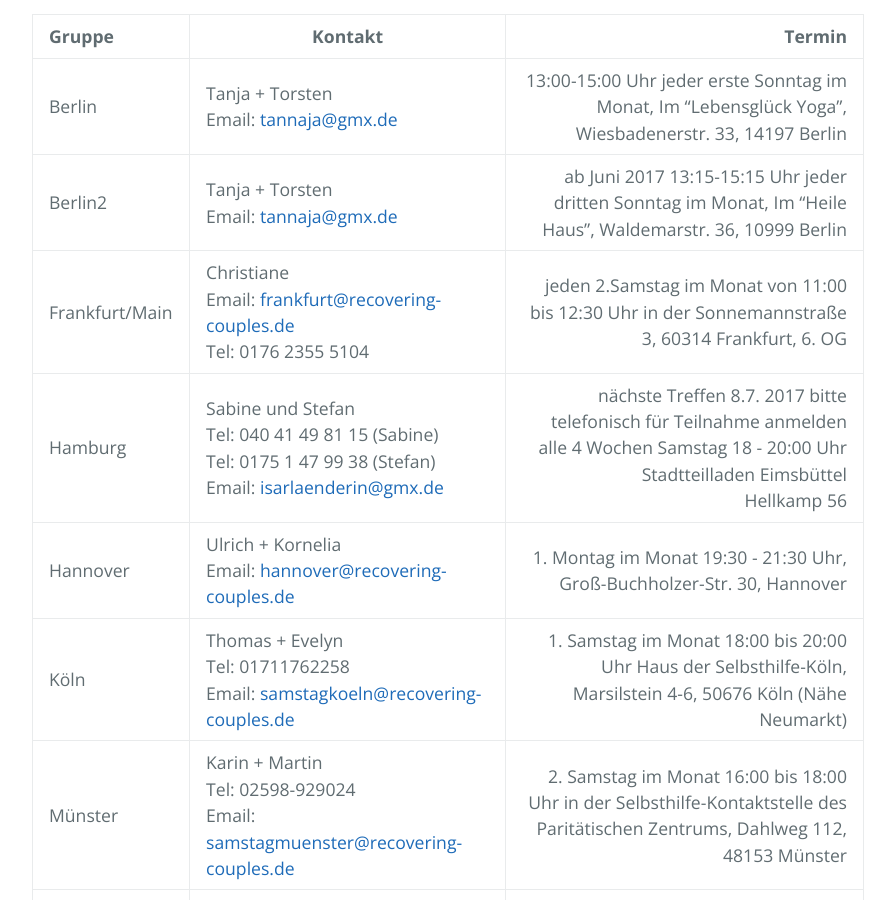
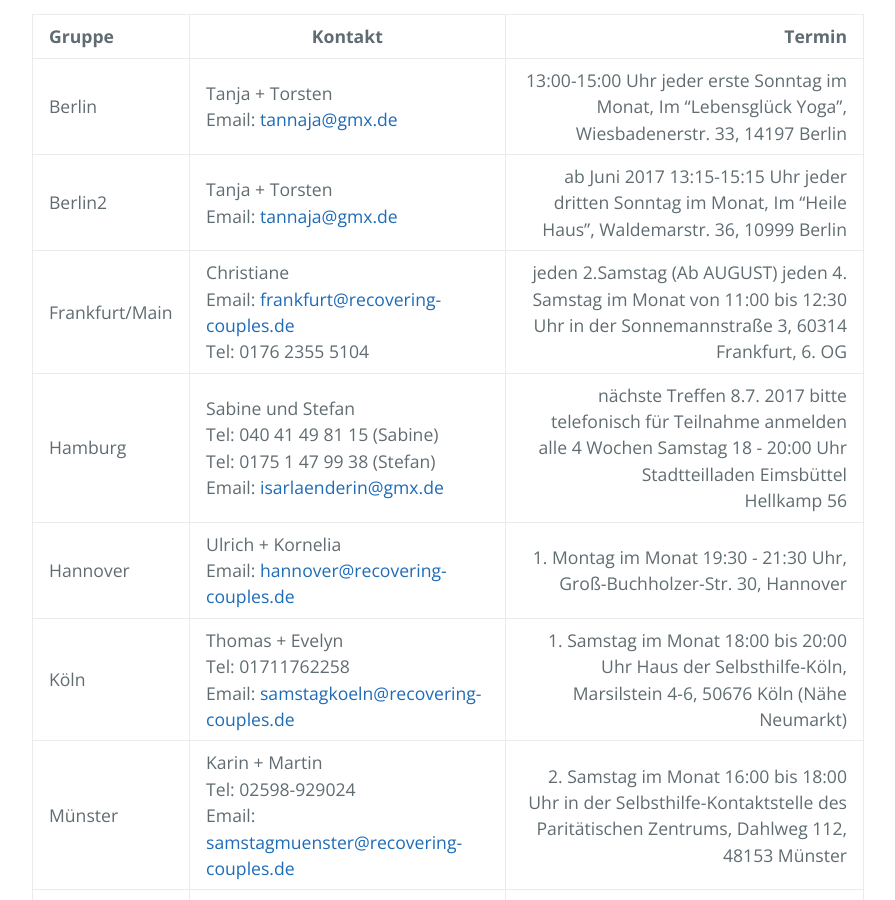
Before and after one commit to rcadeutschland/rcadeutschland.github.io, a Jekyll site: the page built from Gruppen.MD, in a window 1280 px wide and 900 px high, scrolled down 427 px. Shown: the whole window, without its empty margins (192-1087 px from the left). Built offline with Jekyll 4.4.1, drawn with Linux system fonts in a browser that asks for light colours; nearby versions of some CDN libraries.

Commit message:
Update Gruppen.MD

```diff
--- a/Gruppen.MD
+++ b/Gruppen.MD
@@ -8,7 +8,7 @@
 |:------ | ------- | ---------------------------: |
 | Berlin | Tanja + Torsten<br>Email: <tannaja@gmx.de> |  13:00-15:00 Uhr jeder erste Sonntag im Monat, Im "Lebensglück Yoga", Wiesbadenerstr. 33, 14197 Berlin |
 | Berlin2 | Tanja + Torsten<br>Email: <tannaja@gmx.de> |  ab Juni 2017 13:15-15:15 Uhr jeder dritten Sonntag im Monat, Im "Heile Haus", Waldemarstr. 36, 10999 Berlin |
-| Frankfurt/Main | Christiane<br>Email: <frankfurt@recovering-couples.de><br>Tel: 0176 2355 5104 | jeden 2.Samstag im Monat  von 11:00 bis 12:30 Uhr  in der Sonnemannstraße 3, 60314 Frankfurt, 6. OG |
+| Frankfurt/Main | Christiane<br>Email: <frankfurt@recovering-couples.de><br>Tel: 0176 2355 5104 | jeden 2.Samstag (Ab AUGUST) jeden 4. Samstag im Monat  von 11:00 bis 12:30 Uhr  in der Sonnemannstraße 3, 60314 Frankfurt, 6. OG |
 | Hamburg | Sabine und Stefan<br>Tel: 040 41 49 81 15 (Sabine)<br>Tel: 0175 1 47 99 38 (Stefan)<br>Email: <isarlaenderin@gmx.de> | nächste Treffen 8.7. 2017 bitte telefonisch für Teilnahme anmelden<br>alle 4 Wochen Samstag 18 - 20:00 Uhr<br>Stadtteilladen Eimsbüttel<br>Hellkamp 56 |
 | Hannover | Ulrich + Kornelia<br>Email: <hannover@recovering-couples.de> | 1. Montag im Monat 19:30 - 21:30 Uhr,  Groß-Buchholzer-Str. 30, Hannover |
 | Köln | Thomas + Evelyn<br>Tel: 01711762258<br>Email: <samstagkoeln@recovering-couples.de> | 1. Samstag im Monat 18:00 bis 20:00 Uhr Haus der Selbsthilfe-Köln, Marsilstein 4-6, 50676 Köln (Nähe Neumarkt) |
```
